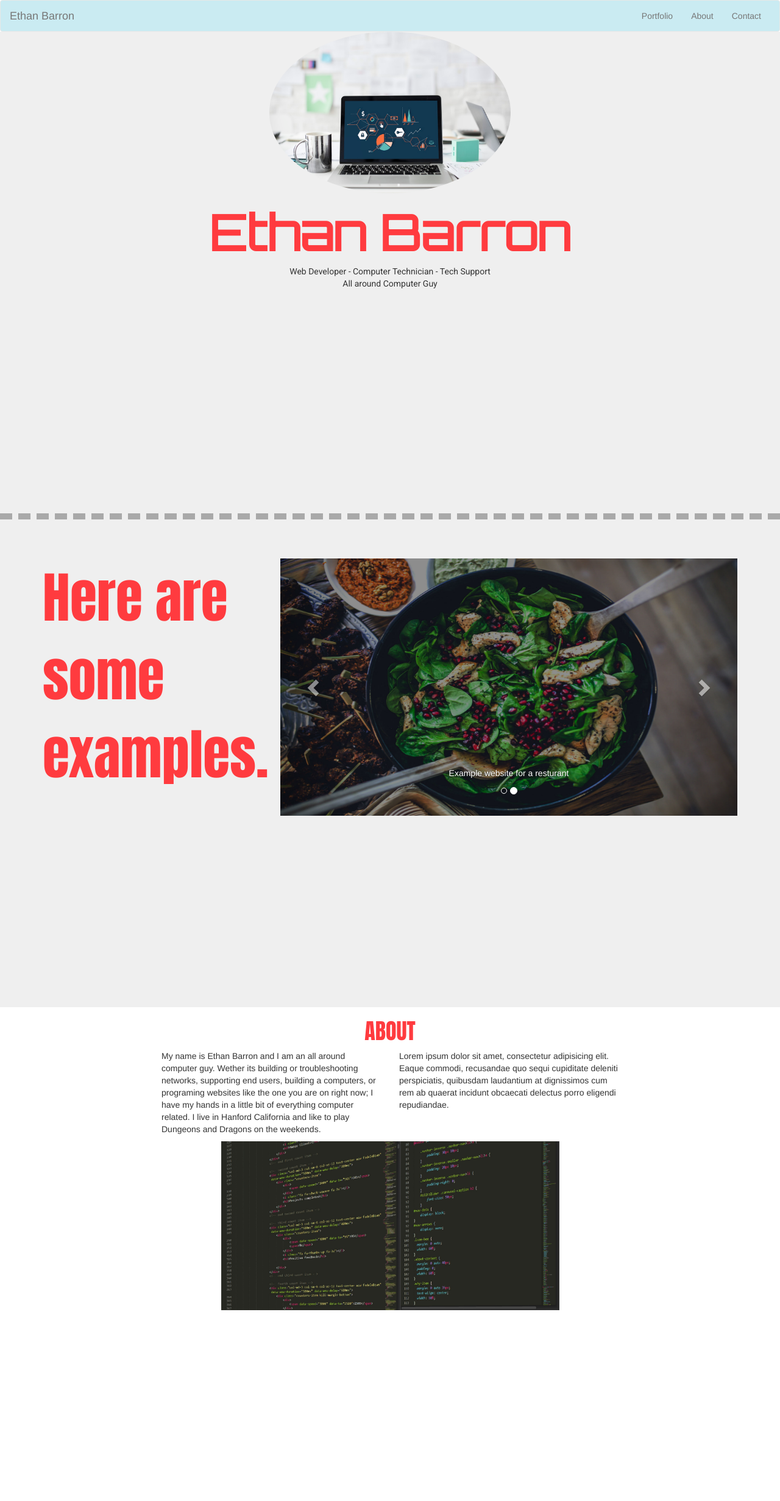
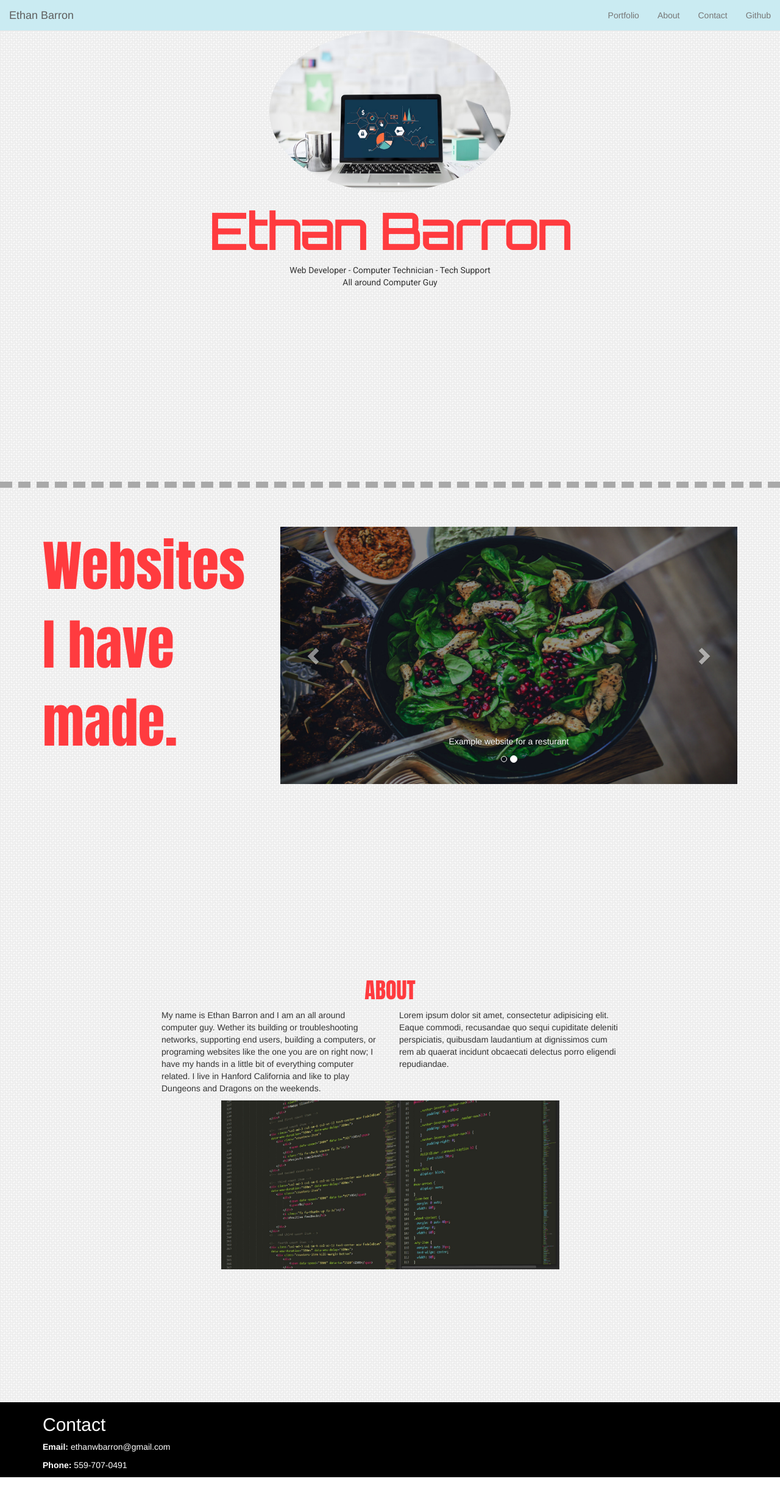
Before and after one commit to NobleFlare/NobleFlare.github.io, a plain HTML site: page index.html in a window 1280 px wide. Shown: the whole page at 61% size. After the commit the page ends 2423 px from the top, so only its background shows below. Drawn offline with Linux system fonts and the light colour scheme.

Commit message:
everything but the a tags

```diff
--- a/css/styles.css
+++ b/css/styles.css
@@ -1,18 +1,23 @@
 html{
   height: 100%;
+  background-image: url('../img/p4.png');
+  background-repeat: repeat;
 }
 body{
   height: 100%;
+  padding-top:50px;
 }
 
 .hero{
-  background-color: #efefef;
+  /* background-color: #efefef; */
   min-height: 500px;
   padding-bottom: 15%;
   border-bottom-style: dashed;
   border-width: 10px;
   border-color: #a9a9a9;
   height: 100%;
+  background-image: url('../img/p4.png');
+  background-repeat: repeat;
 }
 .hero h1{
   font-size: 80px;
@@ -28,7 +33,7 @@ body{
   background-color: #caebf2;
 }
 .portfolio-section{
-  background-color: #efefef;
+  /* background-color: #efefef; */
   padding-top: 5%;
   height: 100%;
 }
@@ -41,8 +46,13 @@ body{
 }
 .about-section{
   height: 100%;
+  padding-top:35px;
 }
 section h1{
   color: #ff3b3f;
   font-family: 'Anton', sans-serif;
 }
+.contact-section{
+  background-color: black;
+  color: white;
+}
--- a/index.html
+++ b/index.html
@@ -8,12 +8,12 @@
   <link rel="stylesheet" href="css/styles.css">
   <link rel="stylesheet" href="https://fonts.googleapis.com/css?family=Orbitron">
   <link rel="stylesheet" href="https://fonts.googleapis.com/css?family=Roboto">
-  <link href="https://fonts.googleapis.com/css?family=Anton" rel="stylesheet">
+  <link rel="stylesheet" href="https://fonts.googleapis.com/css?family=Anton">
   <title>Ethan Barron - Web Developer</title>
 </head>
 <body data-spy="scroll" data-target="navigation">
   <!-- navbar -->
-  <nav class="navbar navbar-default">
+  <nav class="navbar navbar-default navbar-fixed-top">
     <div class="container-fluid">
       <!-- Brand and toggle get grouped for better mobile display -->
       <div class="navbar-header">
@@ -32,6 +32,7 @@
           <li><a href="#portfolio-section">Portfolio</a></li>
           <li><a href="#about-section">About</a></li>
           <li><a href="#contact-section">Contact</a></li>
+          <li><a href="https://github.com/NobleFlare">Github</a></li>
         </ul>
       </div><!-- /.navbar-collapse -->
     </div><!-- /.container-fluid -->
@@ -55,7 +56,7 @@
     <div class="container">
       <div class="row">
         <div class="col-md-4 example-text">
-          <p>Here are some examples.</p>
+          <p>Websites I have made.</p>
         </div>
         <div class="col-md-8">
           <!-- carousel -->
@@ -99,7 +100,7 @@
   </section>
   <!-- /portfolio section -->
   <!-- about section -->
-  <section class="about-section">
+  <section id="about-section" class="about-section">
     <h1 class="text-center">ABOUT</h1>
     <div class="container">
       <div class="row">
@@ -121,6 +122,18 @@
     </div>
   </section>
   <!-- /about section -->
+  <!-- contact section -->
+  <section id="contact-section" class="contact-section">
+    <div class="container">
+      <div class="row">
+        <div class="col-md-4">
+          <h2>Contact</h2>
+          <p><b>Email:</b>  ethanwbarron@gmail.com</p>
+          <p><b>Phone:</b>  559-707-0491</p>
+        </div>
+      </div>
+    </div>
+  </section>
   <script src="js/jquery-3.3.1.min.js" charset="utf-8"></script>
   <script src="js/bootstrap.min.js" charset="utf-8"></script>
 </body>
```
Also changed, not shown: img/p4.png (added).
